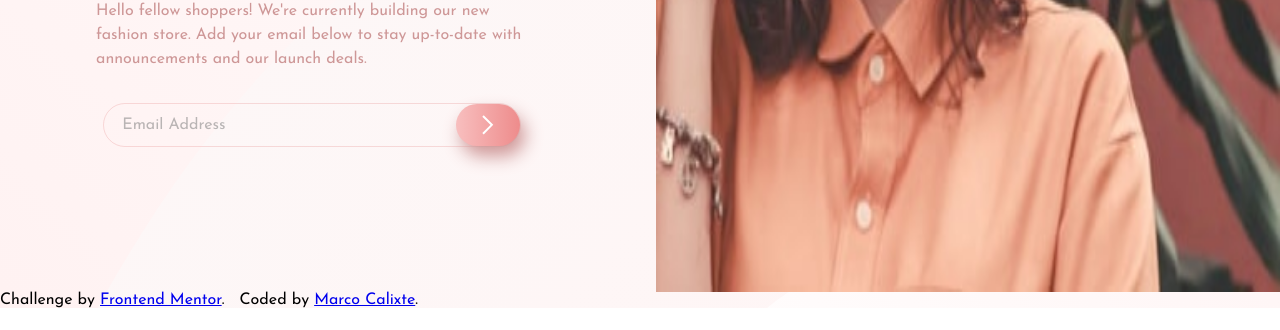
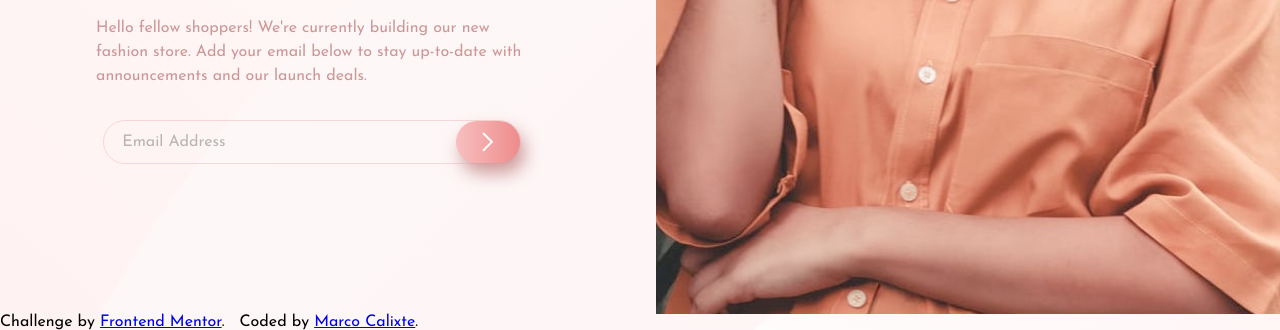
Before and after one commit to MarcoCalixte/base-apparel, a website: page index.html in a window 1280 px wide. Shown: the part 508-838 px from the top of the page. Before the commit the page ends 816 px from the top, so only its background shows below. Drawn offline with nearby package versions, Linux system fonts and the light colour scheme; files that its build step writes are made by us from their sources.

Commit message:
picture responsive

```diff
--- a/index.html
+++ b/index.html
@@ -20,14 +20,14 @@
       </header>
 
 
-      <div class="apparel-mobile-container">
+      <!-- <div class="apparel-mobile-container">
         <img src="images/hero-mobile.jpg" alt="">
-      </div>
-      <!-- <picture class="apparel-mobile-container">
+      </div> -->
+      <picture class="apparel-mobile-container">
         <source media="(min-width:810px)" srcset="images/hero-desktop.jpg">
         <source media="(min-width:375px)" srcset="images/hero-mobile.jpg" alt="mobile">
         <img class="apparel-mobile" src="images/hero-mobile.jpg" alt="featured Image">
-      </picture> -->
+      </picture>
 
 
       <section class="bottom-container">
--- a/scss/layouts/_body.scss
+++ b/scss/layouts/_body.scss
@@ -59,7 +59,6 @@
                     background-repeat: no-repeat;
                     width: 100%;
                     height: 100%;
-
                 }
             }
 
```
Also changed, not shown: 1 other file.
